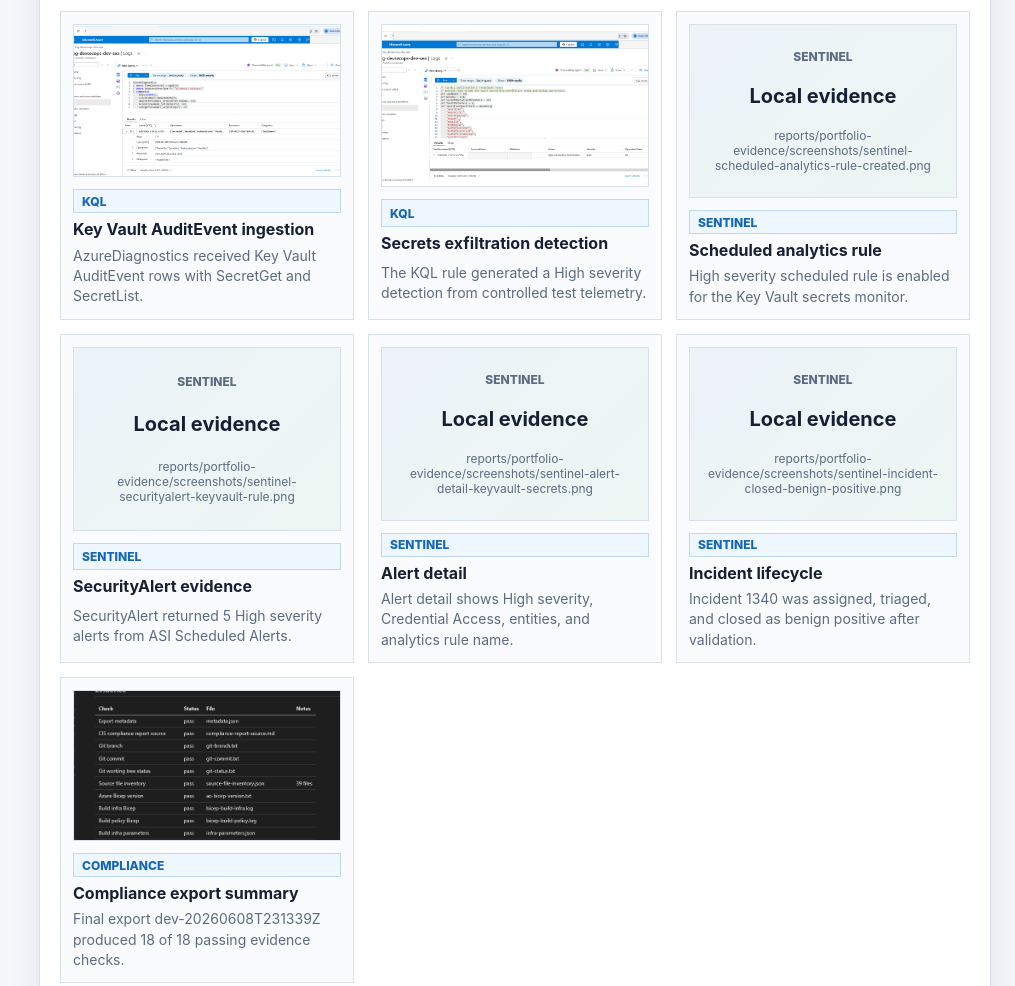
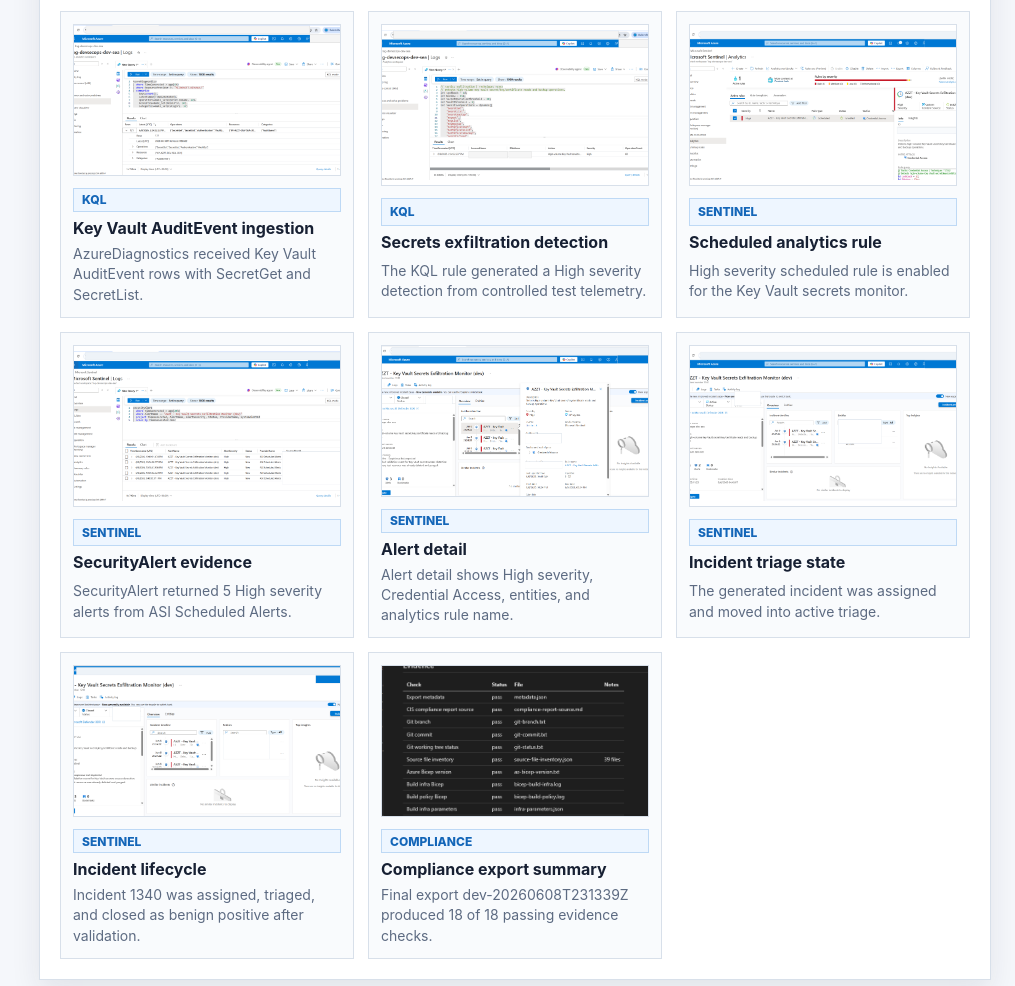
Before and after one commit to ronnakrit303/azure-zerotrust-pipeline, a plain HTML site: page docs/demo-dashboard/index.html in a window 1280 px wide. Shown: the part 2881-3867 px from the top of the page, without its empty margins (265-1280 px from the left). Drawn offline with Linux system fonts and the light colour scheme.

```diff
--- a/docs/demo-dashboard/app.js
+++ b/docs/demo-dashboard/app.js
@@ -51,25 +51,31 @@ const evidenceItems = [
     title: "Scheduled analytics rule",
     category: "Sentinel",
     description: "High severity scheduled rule is enabled for the Key Vault secrets monitor.",
-    evidencePath: "reports/portfolio-evidence/screenshots/sentinel-scheduled-analytics-rule-created.png",
+    image: "../portfolio/assets/sentinel-scheduled-analytics-rule-created.png",
   },
   {
     title: "SecurityAlert evidence",
     category: "Sentinel",
     description: "SecurityAlert returned 5 High severity alerts from ASI Scheduled Alerts.",
-    evidencePath: "reports/portfolio-evidence/screenshots/sentinel-securityalert-keyvault-rule.png",
+    image: "../portfolio/assets/sentinel-securityalert-keyvault-rule.png",
   },
   {
     title: "Alert detail",
     category: "Sentinel",
     description: "Alert detail shows High severity, Credential Access, entities, and analytics rule name.",
-    evidencePath: "reports/portfolio-evidence/screenshots/sentinel-alert-detail-keyvault-secrets.png",
+    image: "../portfolio/assets/sentinel-alert-detail-keyvault-secrets.png",
+  },
+  {
+    title: "Incident triage state",
+    category: "Sentinel",
+    description: "The generated incident was assigned and moved into active triage.",
+    image: "../portfolio/assets/sentinel-incident-triaged-active.png",
   },
   {
     title: "Incident lifecycle",
     category: "Sentinel",
     description: "Incident 1340 was assigned, triaged, and closed as benign positive after validation.",
-    evidencePath: "reports/portfolio-evidence/screenshots/sentinel-incident-closed-benign-positive.png",
+    image: "../portfolio/assets/sentinel-incident-closed-benign-positive.png",
   },
   {
     title: "Compliance export summary",
@@ -92,14 +98,12 @@ function renderEvidence() {
   evidenceItems.forEach((item) => {
     const article = document.createElement("article");
     article.className = "evidence-card";
-    article.dataset.search =
-      `${item.title} ${item.category} ${item.description} ${item.evidencePath ?? ""}`.toLowerCase();
+    article.dataset.search = `${item.title} ${item.category} ${item.description}`.toLowerCase();
 
     const previewButton = document.createElement("button");
     previewButton.type = "button";
     previewButton.setAttribute("aria-label", `Preview ${item.title}`);
 
-    if (item.image) {
     const image = document.createElement("img");
     image.src = item.image;
     image.alt = item.title;
@@ -113,15 +117,6 @@ function renderEvidence() {
       dialogImage.alt = item.title;
       dialog.showModal();
     });
-    } else {
-      previewButton.className = "evidence-placeholder";
-      previewButton.disabled = true;
-      previewButton.innerHTML = `
-        <span>${item.category}</span>
-        <strong>Local evidence</strong>
-        <small>${item.evidencePath}</small>
-      `;
-    }
 
     const copy = document.createElement("div");
     copy.className = "evidence-copy";
```
Also changed, not shown: docs/demo-dashboard/case-study.html (+24 -0 lines), docs/portfolio/assets/sentinel-alert-detail-keyvault-secrets.png (added), docs/portfolio/assets/sentinel-incident-closed-benign-positive.png (added), docs/portfolio/assets/sentinel-incident-triaged-active.png (added), docs/portfolio/assets/sentinel-scheduled-analytics-rule-created.png (added), docs/portfolio/assets/sentinel-securityalert-keyvault-rule.png (added). Lines whose indentation alone changed are shown as unchanged.
